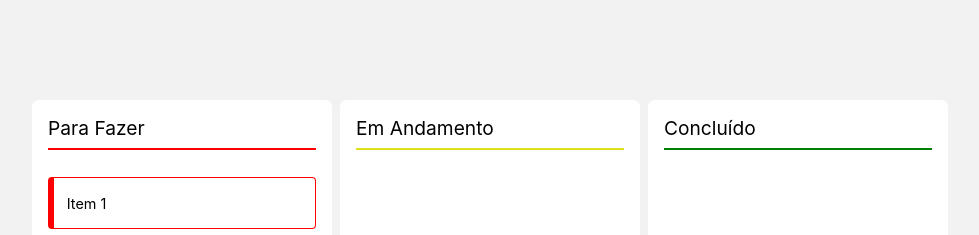
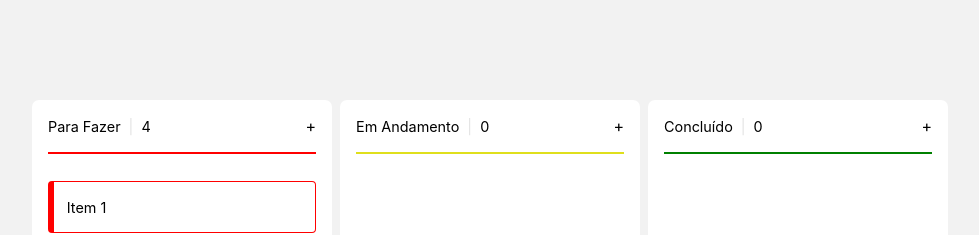
Before and after one commit to rodhenr/ToDo-List, a React (Create React App) app: page / in a window 1280 px wide. Shown: the top 235 px of the page, without its empty margins (150-1129 px from the left). Built offline with nearby package versions, Linux system fonts and the light colour scheme.

Commit message:
Mudanças nas colunas, adicionado função de adicionar item

```diff
--- a/package.json
+++ b/package.json
@@ -16,6 +16,7 @@
     "react-dom": "^18.1.0",
     "react-scripts": "5.0.1",
     "sass": "^1.51.0",
+    "uuid": "^8.3.2",
     "web-vitals": "^2.1.4"
   },
   "scripts": {
--- a/src/App.jsx
+++ b/src/App.jsx
@@ -17,30 +17,49 @@ function App() {
   const isMobile = window.innerWidth < 600;
   const { FAZER, ANDAMENTO, CONCLUIDO } = NOME_COLUNAS;
 
-  const returnItemsForColumn = (columnName) => {
+  //Filtra os itens de cada coluna e os exibe
+  const exibirItens = (nomeColuna) => {
     return itens
-      .filter((item) => item.column === columnName)
-      .map((item, index) => (
+      .filter((i) => i.coluna === nomeColuna)
+      .map((item) => (
         <ItemMovivel
           key={item.id}
-          name={item.name}
+          desc={item.desc}
           setItens={setItens}
-          currentColumnName={item.column}
+          colunaAtual={item.coluna}
         />
       ));
   };
 
+  function salvarNovoItem(id, desc, coluna) {
+    setItens((prevState) => {
+      return [...prevState, { id, desc, coluna }];
+    });
+  }
+
   return (
     <div className="container">
       <DndProvider backend={isMobile ? TouchBackend : HTML5Backend}>
-        <Coluna title={FAZER} className="coluna coluna-fazer">
-          {returnItemsForColumn(FAZER)}
+        <Coluna
+          titulo={FAZER}
+          className="coluna coluna-fazer"
+          salvarNovoItem={salvarNovoItem}
+        >
+          {exibirItens(FAZER)}
         </Coluna>
-        <Coluna title={ANDAMENTO} className="coluna coluna-andamento">
-          {returnItemsForColumn(ANDAMENTO)}
+        <Coluna
+          titulo={ANDAMENTO}
+          className="coluna coluna-andamento"
+          salvarNovoItem={salvarNovoItem}
+        >
+          {exibirItens(ANDAMENTO)}
         </Coluna>
-        <Coluna title={CONCLUIDO} className="coluna coluna-concluido">
-          {returnItemsForColumn(CONCLUIDO)}
+        <Coluna
+          titulo={CONCLUIDO}
+          className="coluna coluna-concluido"
+          salvarNovoItem={salvarNovoItem}
+        >
+          {exibirItens(CONCLUIDO)}
         </Coluna>
       </DndProvider>
     </div>
--- a/src/components/Coluna.jsx
+++ b/src/components/Coluna.jsx
@@ -1,11 +1,16 @@
+import { useState } from "react";
 import { useDrop } from "react-dnd";
-import "../styles/App.scss";
+const { v4: uuidv4 } = require("uuid");
 
-function Coluna({ children, className, title }) {
+function Coluna({ children, className, titulo, salvarNovoItem }) {
+  const [novoItem, setNovoItem] = useState("");
+  const [open, setOpen] = useState(false);
+
   const [{ isOver, canDrop }, drop] = useDrop({
     accept: "item",
-    drop: () => ({ name: title }),
+    drop: () => ({ nomeColuna: titulo }), // Quando o item é dropado no alvo, esse objeto vira o resultado do getDropResult no end do useDrag
     collect: (monitor) => ({
+      // Usado para mudar a cor do background da coluna caso ela esteja sendo o alvo do drag
       isOver: monitor.isOver(),
       canDrop: monitor.canDrop(),
     }),
@@ -21,13 +26,57 @@ function Coluna({ children, className, title }) {
     }
   };
 
+  function handleOpen() {
+    setOpen(!open);
+  }
+
+  function handleChange(e) {
+    const value = e.target.value;
+    setNovoItem(value);
+  }
+
+  function handleNovoItem() {
+    if (novoItem !== "") {
+      salvarNovoItem(uuidv4(), novoItem, titulo);
+      setNovoItem("");
+      setOpen(false);
+      alert("Novo Item Adicionado!")
+    } else {
+      return;
+    }
+  }
+
   return (
     <div
       ref={drop}
       className={className}
       style={{ backgroundColor: getBackgroundColor() }}
     >
-      <p>{title}</p>
+      <div className="coluna-desc">
+        <div className="desc">
+          <div className="desc-info">
+            <span>{titulo}</span>
+            <span>|</span>
+            <span>{children.length}</span>
+          </div>
+          <div className="desc-novo">
+            <span onClick={handleOpen}>{open ? "-" : "+"}</span>
+          </div>
+        </div>
+        <div className="novo-item">
+          {open && (
+            <>
+              <input
+                type="text"
+                placeholder="Digite aqui"
+                value={novoItem}
+                onChange={handleChange}
+              />
+              <button onClick={handleNovoItem}>Add</button>
+            </>
+          )}
+        </div>
+      </div>
       {children}
     </div>
   );
--- a/src/components/Item.jsx
+++ b/src/components/Item.jsx
@@ -1,37 +1,27 @@
 import { useDrag } from "react-dnd";
+
 import { NOME_COLUNAS } from "./constants";
+
 import "../styles/Item.scss";
 
-function Item({ name, setItens, currentColumnName }) {
-  const changeItemColumn = (currentItem, columnName) => {
-    setItens((prevState) => {
-      return prevState.map((e) => {
-        return {
-          ...e,
-          column: e.name === currentItem.name ? columnName : e.column,
-        };
-      });
-    });
-  };
-
+function Item({ desc, setItens, colunaAtual }) {
   const [{ isDragging }, drag] = useDrag({
     type: "item",
-    item: { name, currentColumnName },
+    item: { desc, colunaAtual },
     end: (item, monitor) => {
-      const dropResult = monitor.getDropResult();
-
+      const dropResult = monitor.getDropResult(); // Objeto contendo o local aonde foi dropado o item
       if (dropResult) {
-        const { name } = dropResult;
+        const { nomeColuna } = dropResult;
         const { FAZER, ANDAMENTO, CONCLUIDO } = NOME_COLUNAS;
-        switch (name) {
+        switch (nomeColuna) {
           case ANDAMENTO:
-            changeItemColumn(item, ANDAMENTO);
+            mudarColunaItem(item, ANDAMENTO);
             break;
           case CONCLUIDO:
-            changeItemColumn(item, CONCLUIDO);
+            mudarColunaItem(item, CONCLUIDO);
             break;
           case FAZER:
-            changeItemColumn(item, FAZER);
+            mudarColunaItem(item, FAZER);
             break;
           default:
             break;
@@ -45,9 +35,21 @@ function Item({ name, setItens, currentColumnName }) {
 
   const opacity = isDragging ? 0.4 : 1;
 
+  // Percorre o state em busca do item e altera o nome de sua coluna
+  function mudarColunaItem(item, nomeColuna) {
+    setItens((prevState) => {
+      return prevState.map((i) => {
+        return {
+          ...i,
+          coluna: i.desc === item.desc ? nomeColuna : i.coluna,
+        };
+      });
+    });
+  }
+
   return (
     <div ref={drag} className="item" style={{ opacity }}>
-      {name}
+      {desc}
     </div>
   );
 }
--- a/src/components/tarefas.jsx
+++ b/src/components/tarefas.jsx
@@ -2,8 +2,8 @@ import { NOME_COLUNAS } from "./constants";
 
 const { FAZER } = NOME_COLUNAS;
 export const tarefas = [
-  { id: 1, name: "Item 1", column: FAZER },
-  { id: 2, name: "Item 2", column: FAZER },
-  { id: 3, name: "Item 3", column: FAZER },
-  { id: 4, name: "Item 4", column: FAZER },
+  { id: 1, desc: "Item 1", coluna: FAZER },
+  { id: 2, desc: "Item 2", coluna: FAZER },
+  { id: 3, desc: "Item 3", coluna: FAZER },
+  { id: 4, desc: "Item 4", coluna: FAZER },
 ];
--- a/src/styles/App.scss
+++ b/src/styles/App.scss
@@ -13,18 +13,69 @@
   flex-direction: column;
   gap: 0.7rem;
   height: 600px;
+
   width: 300px;
+}
 
-  p {
-    border-bottom: 2px solid black;
-    font-size: 1.2rem;
-    margin: 1rem;
-    padding-bottom: 0.5rem;
+.coluna-desc {
+  align-items: center;
+  border-bottom: 2px solid black;
+  display: flex;
+  flex-direction: column;
+  justify-content: space-between;
+  gap: 0.5rem;
+  margin: 1rem;
+  padding-bottom: 0.5rem;
+  position: relative;
+}
+
+.desc {
+  display: flex;
+  justify-content: space-between;
+  width: 100%;
+}
+
+.desc-info {
+  align-items: center;
+  display: flex;
+  font-size: 0.9rem;
+  display: flex;
+  gap: 0.5rem;
+
+  span {
+    &:nth-child(2) {
+      color: rgba(184, 184, 184, 0.409);
+    }
+  }
+}
+
+.desc-novo {
+  cursor: pointer;
+}
+
+.novo-item {
+  display: flex;
+  gap: 0.2rem;
+  width: 100%;
+
+  input {
+    border: 1px solid black;
+    border-radius: 0;
+    box-sizing: border-box;
+    font-size: 0.8rem;
+    left: 0;
+    padding: 0.4rem;
+    width: 100%;
+  }
+
+  button {
+    cursor: pointer;
+    width: 70px;
   }
 }
 
 .coluna-fazer {
-  p {
+  .coluna-desc {
     border-color: red;
   }
   .item {
@@ -33,7 +84,7 @@
 }
 
 .coluna-andamento {
-  p {
+  .coluna-desc {
     border-color: rgb(223, 223, 28);
   }
   .item {
@@ -42,7 +93,7 @@
 }
 
 .coluna-concluido {
-  p {
+  .coluna-desc {
     border-color: green;
   }
   .item {
```
Also changed, not shown: 1 other file (tests, documents, lock files or other folders).
